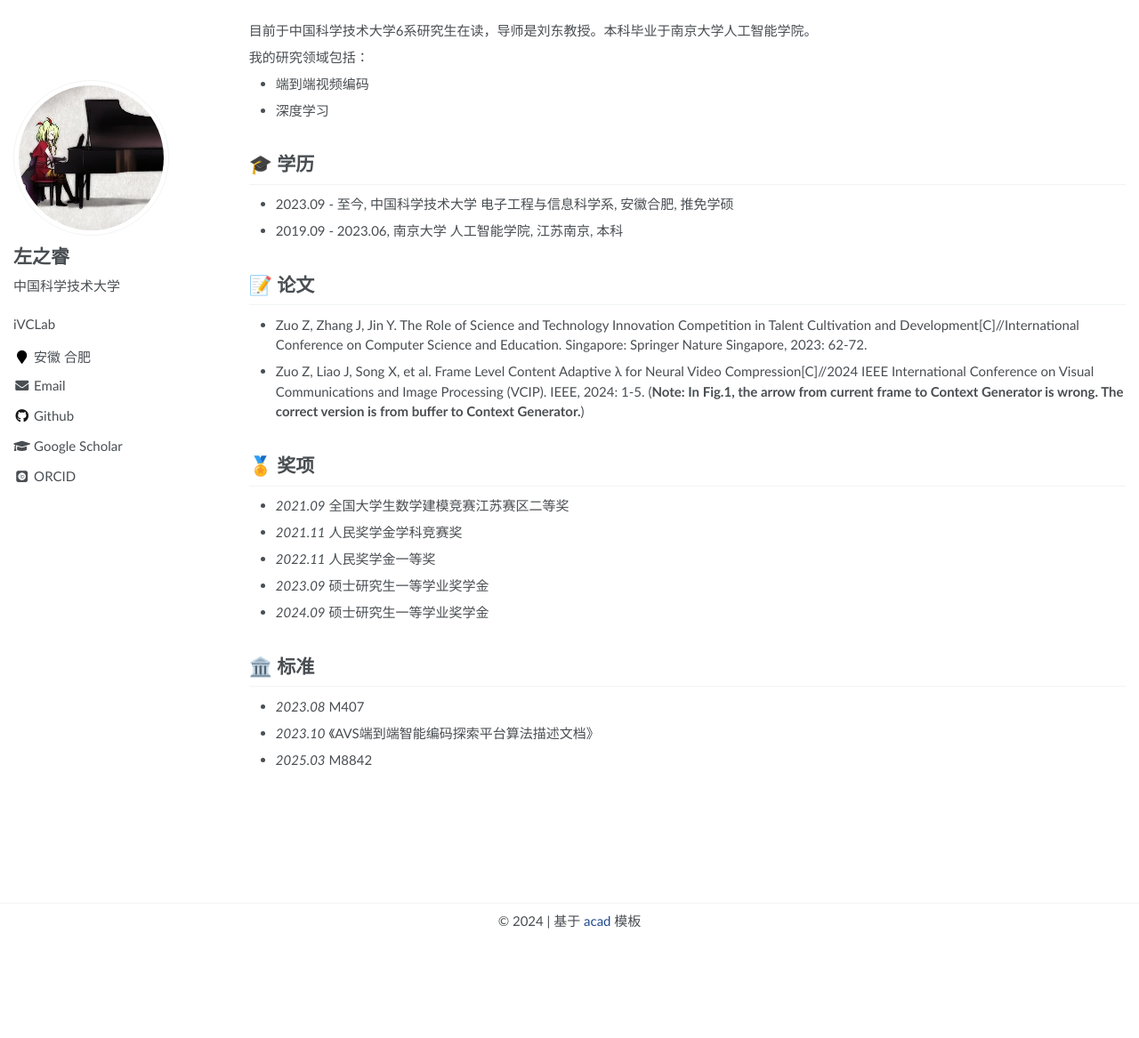
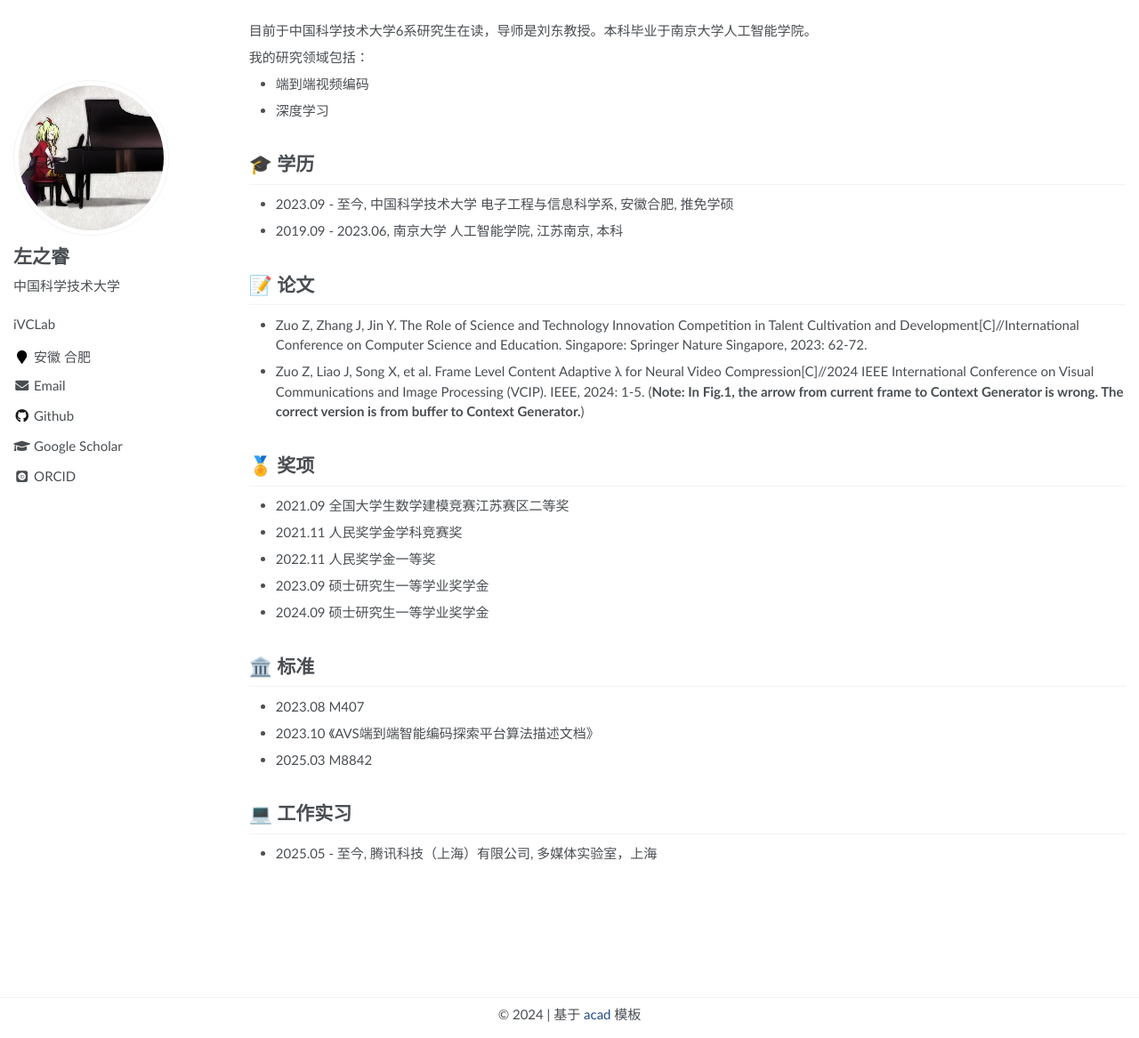
Before and after one commit to DeathPolca/DeathPolca.github.io, a Jekyll site: the page built from _pages/about.md, in a window 1280 px wide and 1167 px high. Shown: the whole window at 89% size. Built offline with Jekyll 4.4.1, drawn with Linux system fonts in a browser that asks for light colours; some web fonts are replaced.

Commit message:
change info

```diff
--- a/_pages/about.md
+++ b/_pages/about.md
@@ -43,22 +43,20 @@ redirect_from:
 <span class='anchor' id='-ryjx'></span>
 
 # 🏅 奖项
-- *2021.09* 全国大学生数学建模竞赛江苏赛区二等奖
-- *2021.11* 人民奖学金学科竞赛奖
-- *2022.11* 人民奖学金一等奖
-- *2023.09* 硕士研究生一等学业奖学金
-- *2024.09* 硕士研究生一等学业奖学金
+- 2021.09 全国大学生数学建模竞赛江苏赛区二等奖
+- 2021.11 人民奖学金学科竞赛奖
+- 2022.11 人民奖学金一等奖
+- 2023.09 硕士研究生一等学业奖学金
+- 2024.09 硕士研究生一等学业奖学金
 
 <span class='anchor' id='-xshy'></span>
 
 # 🏛️ 标准
-- *2023.08* M407
-- *2023.10* 《AVS端到端智能编码探索平台算法描述文档》
-- *2025.03* M8842
+- 2023.08 M407
+- 2023.10 《AVS端到端智能编码探索平台算法描述文档》
+- 2025.03 M8842
 
-<!-- <span class='anchor' id='-gzsx'></span>
+<span class='anchor' id='-gzsx'></span>
 
 # 💻 工作实习
-- *2018.05 - 2020.02*, 重庆长江轴承股份有限公司, 重庆
-- *2020.11.25 - 2020.12.02*, 湖北新冶钢有限公司, 湖北黄石
-- *2017.6 - 2021.1*, 制造装备数字化国家工程研究中心, 湖北武汉 -->
+- 2025.05 - 至今, 腾讯科技（上海）有限公司, 多媒体实验室，上海
```
